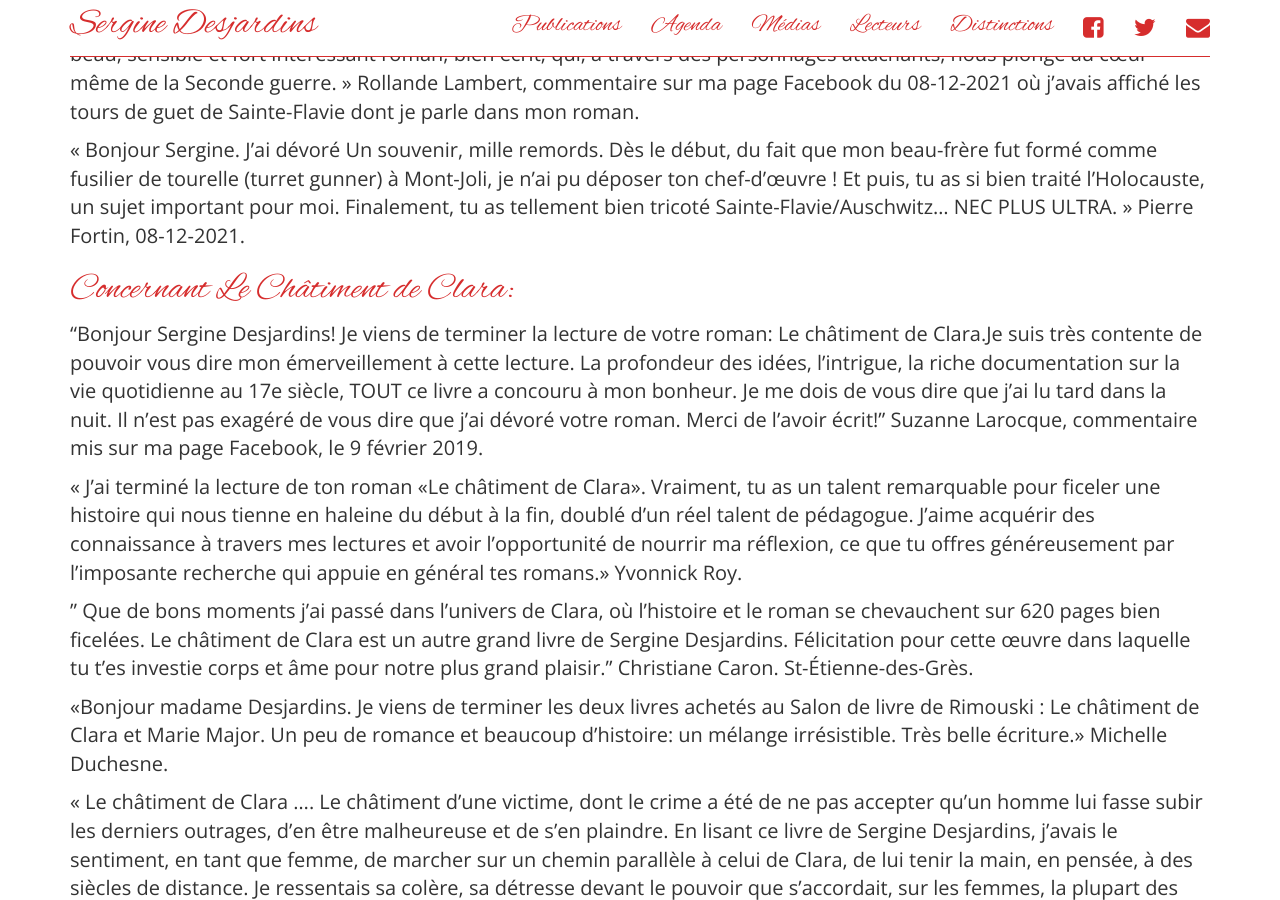
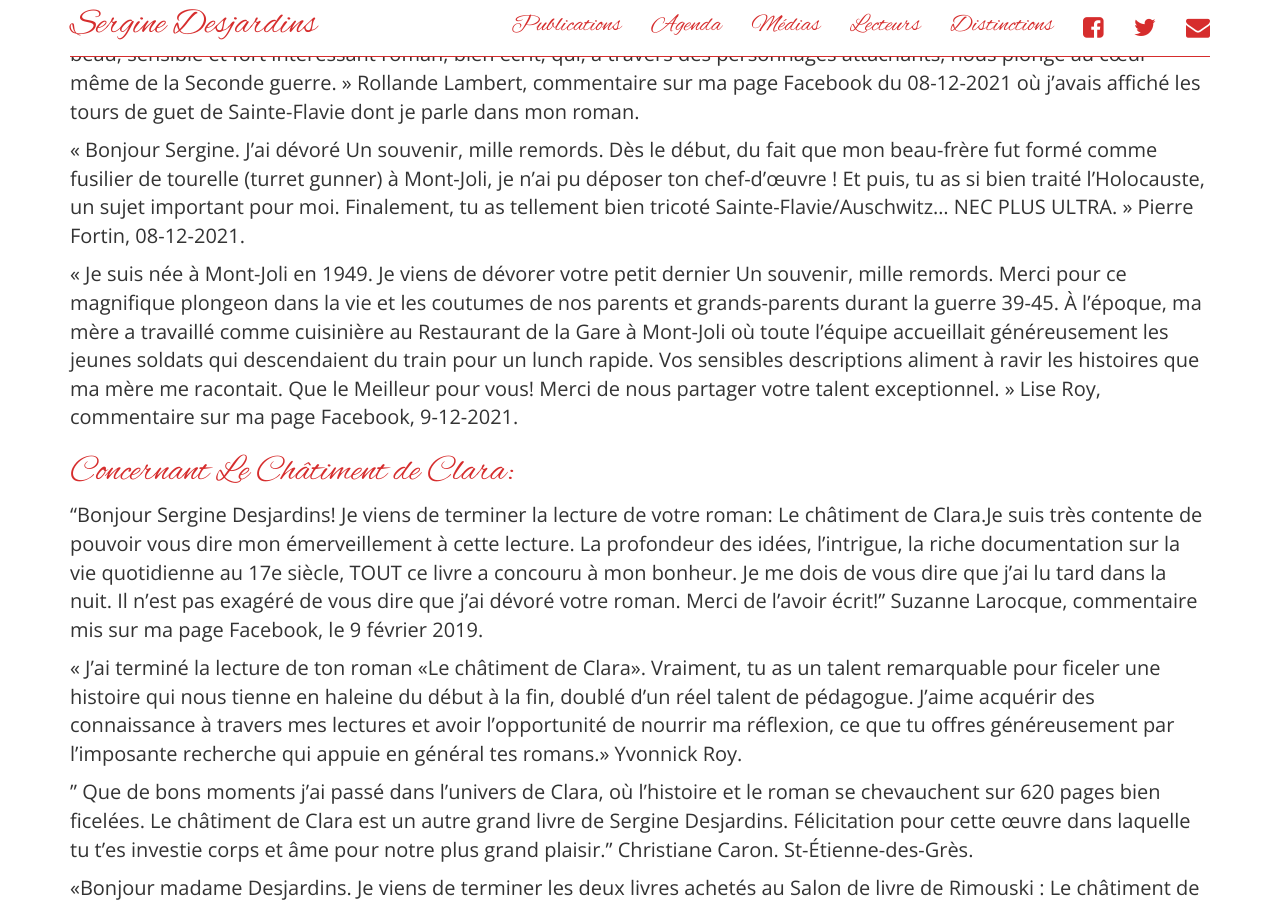
Before and after one commit to serginedesjardins/serginedesjardins.github.io, a Jekyll site: the page built from lecteurs.md, in a window 1280 px wide and 900 px high, scrolled down 3611 px. Built offline with Jekyll 4.4.1, drawn with Linux system fonts in a browser that asks for light colours; nearby versions of some CDN libraries.

Commit message:
Lise Roy

```diff
--- a/lecteurs.md
+++ b/lecteurs.md
@@ -78,6 +78,8 @@ Sergine, toute mon émotion à fleur de peau et ma gratitude pour ce tableau de
 «  Nous avons un riche patrimoine et nous ne le connaissons hélas que très peu! Merci de nous l’apprendre Sergine. Quel beau, sensible et fort intéressant roman, bien écrit, qui, à travers des personnages attachants, nous plonge au cœur même de la Seconde guerre. » Rollande Lambert, commentaire sur ma page Facebook du 08-12-2021 où j’avais affiché les tours de guet de Sainte-Flavie dont je parle dans mon roman.
 
 « Bonjour Sergine. J’ai dévoré Un souvenir, mille remords. Dès le début, du fait que mon beau-frère fut formé comme fusilier de tourelle (turret gunner) à Mont-Joli, je n’ai pu déposer ton chef-d’œuvre ! Et puis, tu as si bien traité l’Holocauste, un sujet important pour moi. Finalement, tu as tellement bien tricoté Sainte-Flavie/Auschwitz… NEC PLUS ULTRA. » Pierre Fortin, 08-12-2021.
+
+« Je suis née à Mont-Joli en 1949. Je viens de dévorer votre petit dernier Un souvenir, mille remords. Merci pour ce magnifique plongeon dans la vie et les coutumes de nos parents et grands-parents durant la guerre 39-45. À l’époque, ma mère a travaillé comme cuisinière au Restaurant de la Gare à Mont-Joli où toute l’équipe accueillait généreusement les jeunes soldats qui descendaient du train pour un lunch rapide. Vos sensibles descriptions aliment à ravir les histoires que ma mère me racontait. Que le Meilleur pour vous! Merci de nous partager votre talent exceptionnel. » Lise Roy, commentaire sur ma page Facebook, 9-12-2021.
 
 # Concernant Le Châtiment de Clara:
 
```
